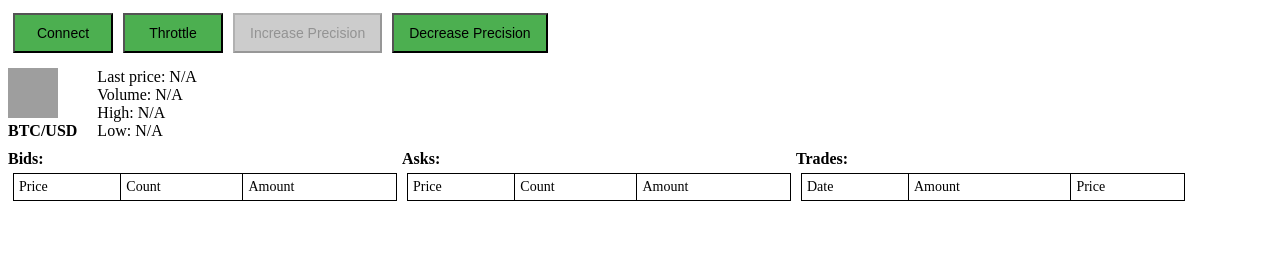
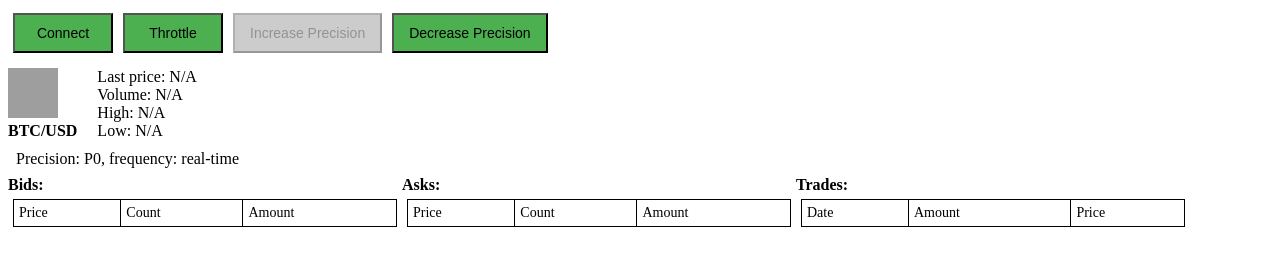
Before and after one commit to vlad-timofeev/bitfinex-demo, a React app: page / in a window 1280 px wide. Built offline with nearby package versions, Linux system fonts and the light colour scheme; grey boxes are pictures that could not be loaded.

Commit message:
add order subscription description

```diff
--- a/scss/container.scss
+++ b/scss/container.scss
@@ -1,3 +1,7 @@
 .tables-container {
   display: flex;
 }
+
+.orders-description {
+  margin: 8px;
+}
--- a/src/components/Container.js
+++ b/src/components/Container.js
@@ -88,6 +88,8 @@ export default connect(mapStateToProps)(class extends React.PureComponent {
     const throttleButtonLabel = (frequency === UPDATE_FREQUENCY.REAL_TIME) ? 'Throttle' : 'Real-time';
     const increasePrecLabel = 'Increase Precision';
     const decreasePrecLabel = 'Decrease Precision';
+    const frequencyString = (frequency === UPDATE_FREQUENCY.REAL_TIME) ? 'real-time' : 'throttled';
+    const description = `Precision: ${precision}, frequency: ${frequencyString}`;
     return (
       <div>
         <WebsocketClient />
@@ -96,6 +98,7 @@ export default connect(mapStateToProps)(class extends React.PureComponent {
         {renderButton(this.increasePrecision, increasePrecLabel, precision === UPDATE_PRECISION.P0 || resubscribing)}
         {renderButton(this.decreasePrecision, decreasePrecLabel, precision === UPDATE_PRECISION.P3 || resubscribing)}
         <Ticker />
+        <div className="orders-description">{description}</div>
         <div className="tables-container">
           <Orders />
           <Trades />
```
